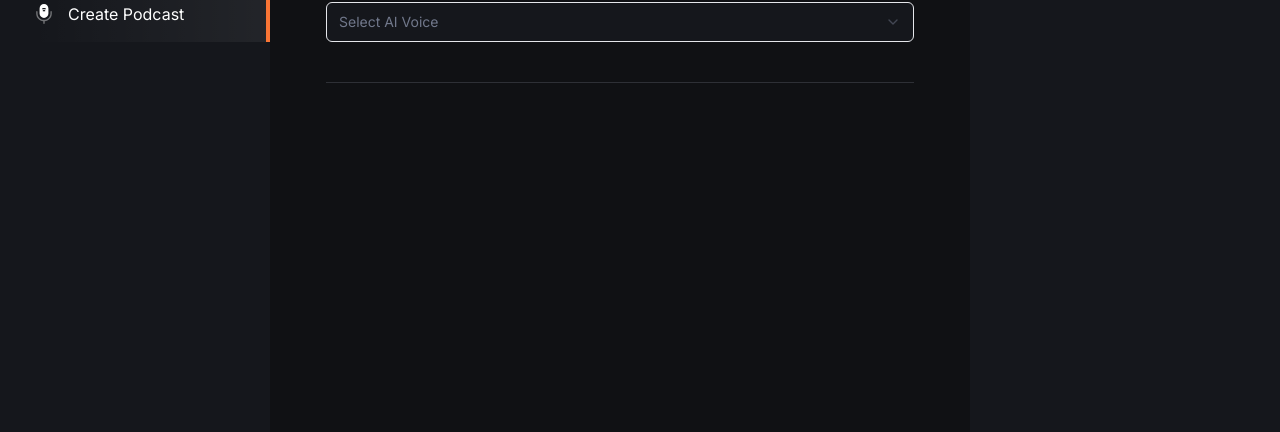
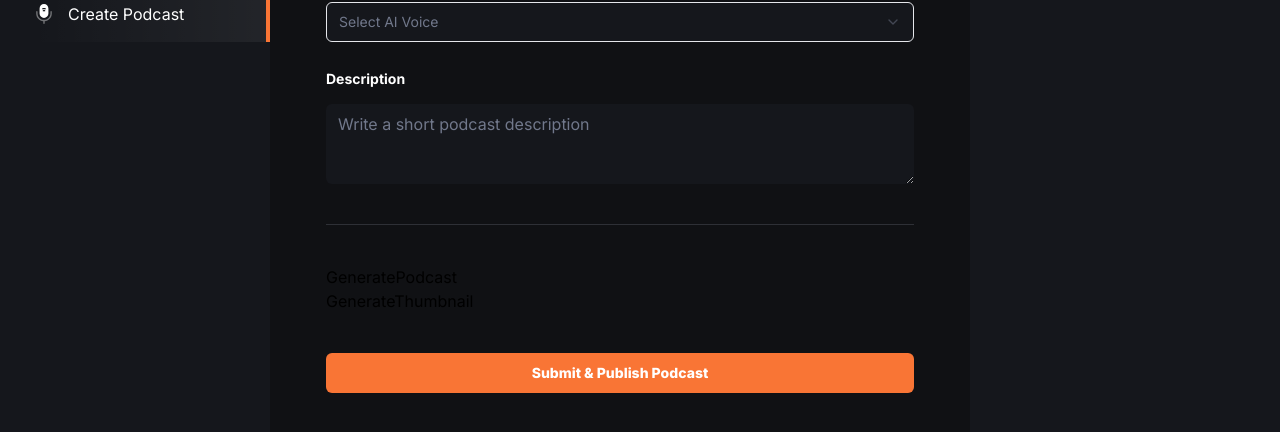
Before and after one commit to kanchana404/podcast, a Next.js app: page /create-podcast in a window 1280 px wide. Shown: the part 266-698 px from the top of the page. Built offline with nearby package versions, Linux system fonts and the light colour scheme; no server answers.

Commit message:
chore: Add podcast description field and submit button loading state

```diff
--- a/app/(root)/create-podcast/page.tsx
+++ b/app/(root)/create-podcast/page.tsx
@@ -25,6 +25,10 @@ import {
 } from "@/components/ui/select";
 import { cn } from "@/lib/utils";
 import { useState } from "react";
+import { Textarea } from "@/components/ui/textarea";
+import GeneratePodcast from "@/components/GeneratePodcast";
+import GenerateThumbnail from "@/components/GenerateThumbnail";
+import { Loader } from "lucide-react";
 
 const VoiceCategories = ["alloy", "shimmer", "nova", "echo", "fable", "onyx"];
 
@@ -37,6 +41,7 @@ const formSchema = z.object({
 const CreatePodcast = () => {
 
 const [voiceType, setVoiceType] = useState<string | null>(null);
+const [isSubmitting, setIsSubmitting] = useState(false);
 
   // 1. Define your form.
   const form = useForm<z.infer<typeof formSchema>>({
@@ -119,6 +124,43 @@ const [voiceType, setVoiceType] = useState<string | null>(null);
                 )}
               </Select>
             </div>
+            <FormField
+              control={form.control}
+              name="PodcastDescription"
+              render={({ field }) => (
+                <FormItem className="flex flex-col gap-2.5">
+                  <FormLabel className="text-16 font-bold text-white-1">
+                    Description
+                  </FormLabel>
+                  <FormControl>
+                    <Textarea
+                      className="input-class focus-visible:ring-orange-1"
+                      placeholder="Write a short podcast description"
+                      {...field}
+                    />
+                  </FormControl>
+
+                  <FormMessage className="text-white-1" />
+                </FormItem>
+              )}
+            />
+
+          </div>
+
+          <div className="flex flex-col pt-10">
+            <GeneratePodcast />
+            <GenerateThumbnail />
+
+            <div className="mt-10 w-full">
+              <Button type="submit" className="text-16 w-full bg-orange-1 py-4 font-extrabold text-white-1 transition-1ll duration-500 hover:bg-black-1">
+                {isSubmitting ? (
+                  <>
+                  Submitting
+                  <Loader  size={20} className="animate-spin ml-2"/>
+                  </>
+                ) : "Submit & Publish Podcast"}
+              </Button>
+            </div>
           </div>
         </form>
       </Form>
--- /dev/null
+++ b/components/GeneratePodcast.tsx
@@ -0,0 +1,9 @@
+import React from 'react'
+
+const GeneratePodcast = () => {
+  return (
+    <div>GeneratePodcast</div>
+  )
+}
+
+export default GeneratePodcast
--- /dev/null
+++ b/components/GenerateThumbnail.tsx
@@ -0,0 +1,9 @@
+import React from 'react'
+
+const GenerateThumbnail = () => {
+  return (
+    <div>GenerateThumbnail</div>
+  )
+}
+
+export default GenerateThumbnail
--- /dev/null
+++ b/components/ui/textarea.tsx
@@ -0,0 +1,24 @@
+import * as React from "react"
+
+import { cn } from "@/lib/utils"
+
+export interface TextareaProps
+  extends React.TextareaHTMLAttributes<HTMLTextAreaElement> {}
+
+const Textarea = React.forwardRef<HTMLTextAreaElement, TextareaProps>(
+  ({ className, ...props }, ref) => {
+    return (
+      <textarea
+        className={cn(
+          "flex min-h-[80px] w-full rounded-md border border-input bg-background px-3 py-2 text-sm ring-offset-background placeholder:text-muted-foreground focus-visible:outline-none focus-visible:ring-2 focus-visible:ring-ring focus-visible:ring-offset-2 disabled:cursor-not-allowed disabled:opacity-50",
+          className
+        )}
+        ref={ref}
+        {...props}
+      />
+    )
+  }
+)
+Textarea.displayName = "Textarea"
+
+export { Textarea }
```
